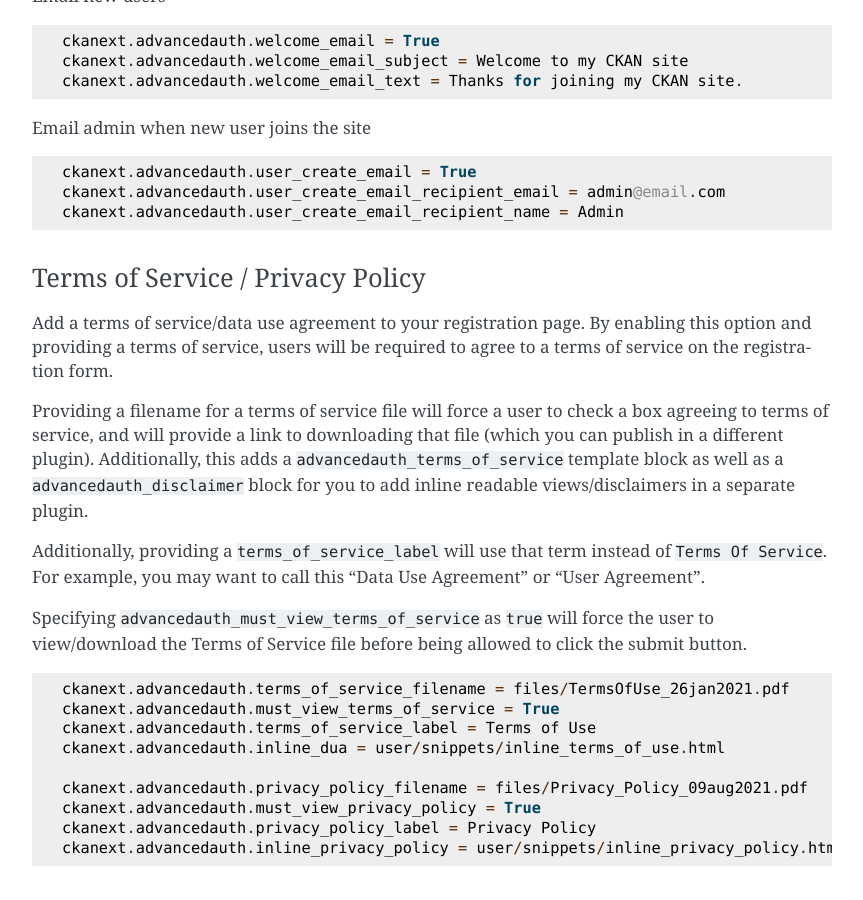
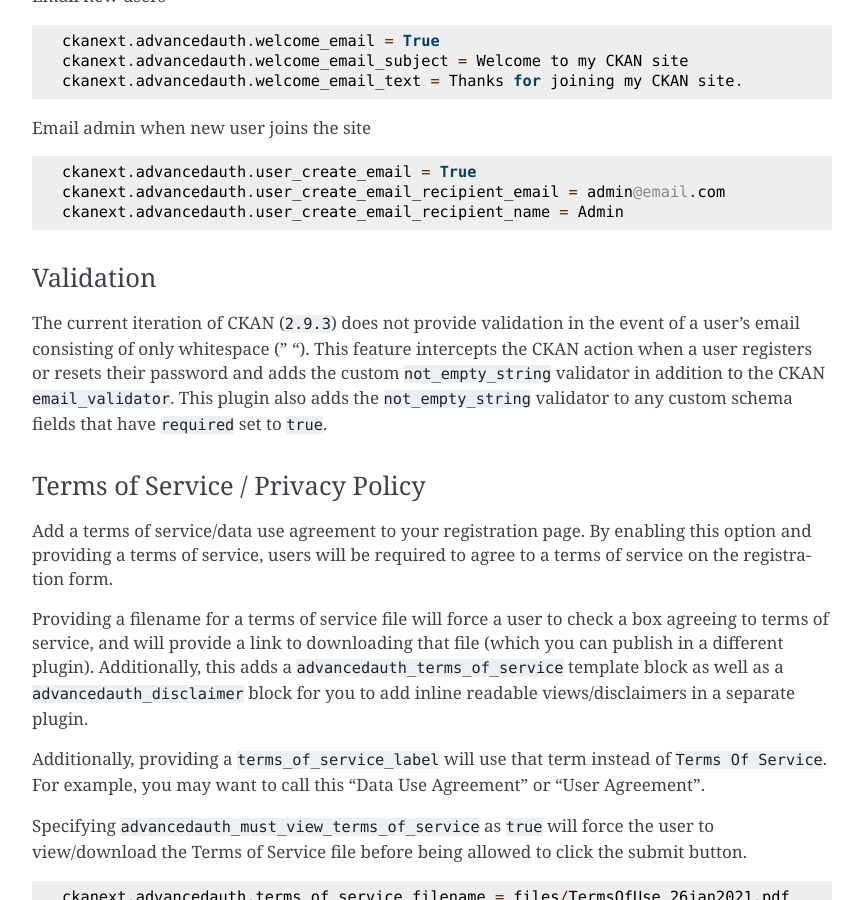
Before and after one commit to RTIInternational/ckanext-advancedauth, a Sphinx documentation site: the page built from docs/source/index.md, in a window 1280 px wide and 900 px high, scrolled down 1472 px. Shown: the whole window, without its empty margins (208-1071 px from the left). Built offline with Sphinx 7.4.7, drawn with Linux system fonts in a browser that asks for light colours.

Commit message:
Add documentation for new validator

````diff
--- a/docs/source/index.md
+++ b/docs/source/index.md
@@ -88,6 +88,9 @@ ckanext.advancedauth.user_create_email_recipient_email = admin@email.com
 ckanext.advancedauth.user_create_email_recipient_name = Admin
 ```
 
+### Validation
+The current iteration of CKAN (`2.9.3`) does not provide validation in the event of a user's email consisting of only whitespace (" "). This feature intercepts the CKAN action when a user registers or resets their password and adds the custom `not_empty_string` validator in addition to the CKAN `email_validator`. This plugin also adds the `not_empty_string` validator to any custom schema fields that have `required` set to `true`.
+
 ### Terms of Service / Privacy Policy
 
 Add a terms of service/data use agreement to your registration page. By enabling this option and providing a terms of service, users will be required to agree to a terms of service on the registration form.
````
